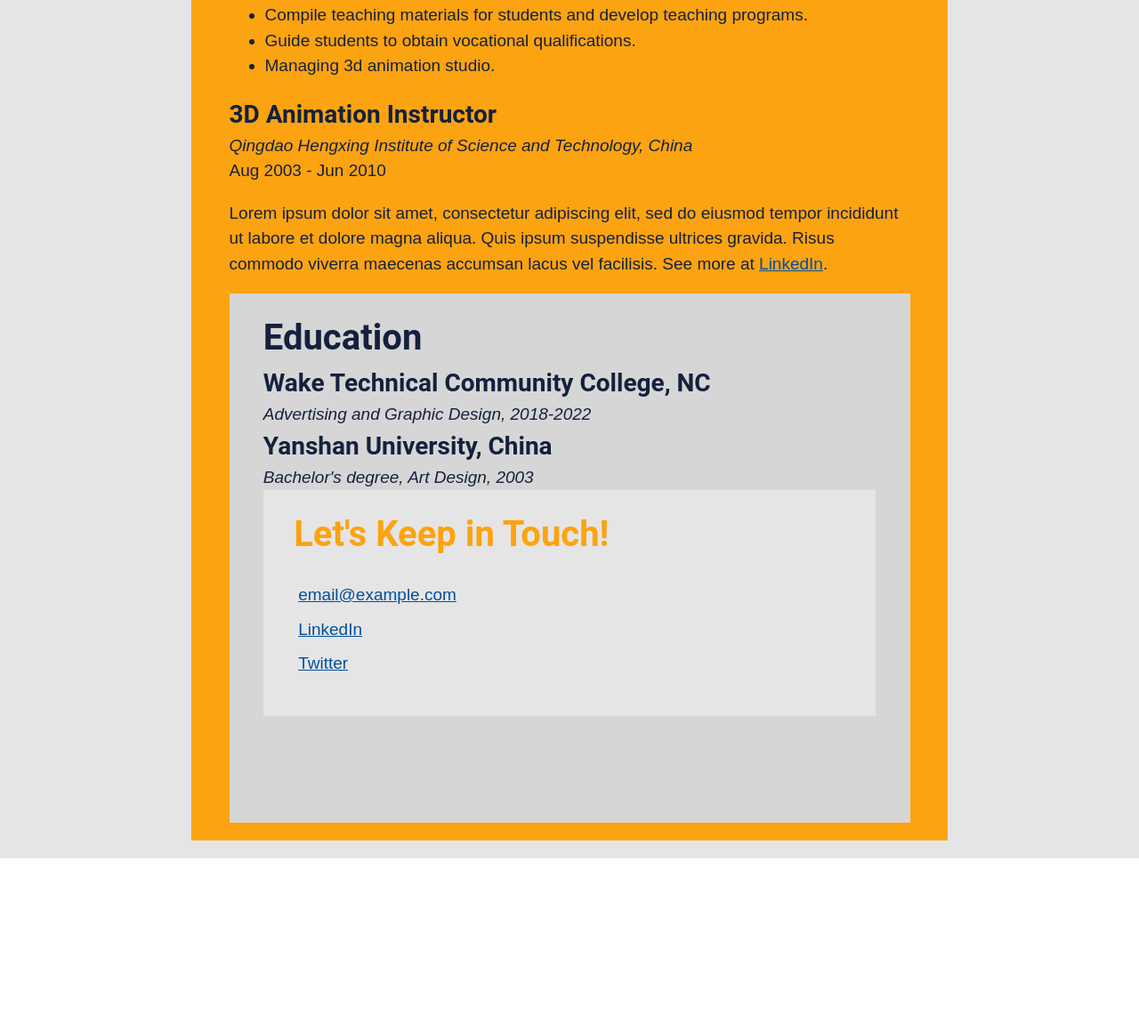
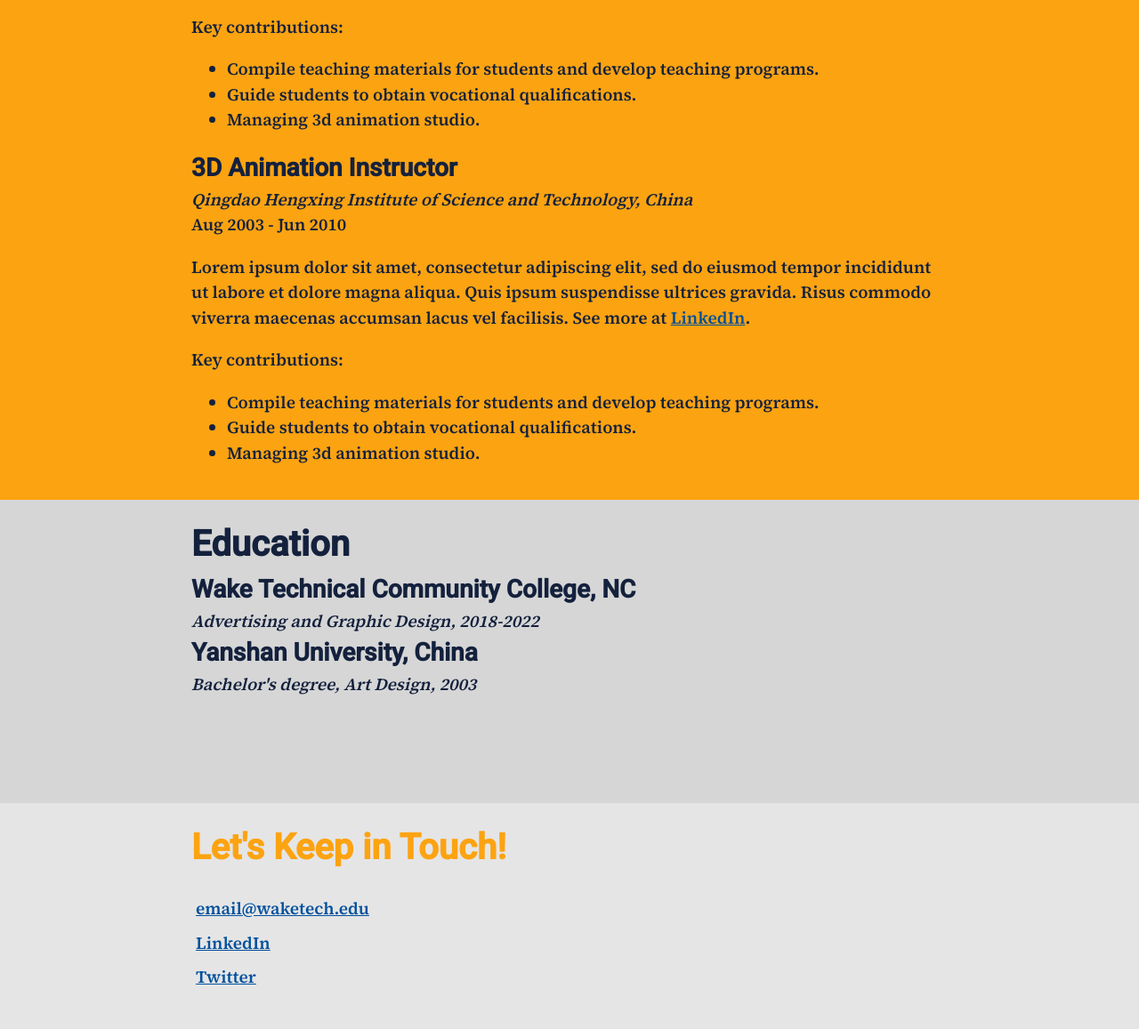
Before and after one commit to 88WH/ResumeAssignment, a plain HTML site: page index.html in a window 1280 px wide. Shown: the part 1271-2428 px from the top of the page at 89% size. Before the commit the page ends 2236 px from the top, so only its background shows below. Drawn offline with Linux system fonts and the light colour scheme; files that its build step writes are made by us from their sources.

Commit message:
Add files via upload

```diff
--- a/index.html
+++ b/index.html
@@ -6,18 +6,22 @@
   <meta name="viewport" content="width=device-width, initial-scale=1.0">
   <title>Wenjing Huang</title>
 <link href="css/styles.css" rel="stylesheet" type="text/css">
+<link href="https://fonts.googleapis.com/css2?family=Roboto:wght@500&display=swap" rel="stylesheet">
+<link href="https://fonts.googleapis.com/css2?family=Source+Serif+4:wght@600&display=swap" rel="stylesheet">
 </head>
 <body>
  <main>
    <!-- ***********************  ABOUT / PROFILE  *********************** -->
 <header>
+ <div class="content-wrap">
   <h1>Wenjing Huang</h1>
-    class="job-name">
   <h2>Graphic Designer and 3D modeler</h2>
   <p>Love travel, love cooking and love art. Like all works about graphic design, 3D modeling. Familiar
      with 3ds max, Maya, Photoshop, Illustrator, InDesign, and other software. Also familiar with kinds
      of office software.</P>
+    </div>
   </header>
+
 <!-- ********************  PROJECTS / PORTFOLIO  ********************* -->
 <section class="portfolios">
   <div class="content-wrap divider">
@@ -40,6 +44,8 @@
         <h3>3D Animation Portfolios</h3>
         <p>This is my portfolio of 3D animations, including game scenes, props and character models.</p>
         <a class="btn" href="https://www.linkedin.com/in/wenjing-huang-98b68b203/" target="_blank">View My 3D Animation Portfolios</a>
+      </section>
+    </div>
   </section>
 
  <!-- ***********************  WORK EXPERIENCE  *********************** -->
@@ -79,6 +85,14 @@
         <p> Lorem ipsum dolor sit amet, consectetur adipiscing elit, sed do eiusmod tempor incididunt ut labore et dolore
           magna aliqua. Quis ipsum suspendisse ultrices gravida. Risus commodo viverra maecenas accumsan lacus vel facilisis.
           See more at  <a href="https://www.linkedin.com/in/wenjing-huang-98b68b203/">LinkedIn</a>.</p>
+        <p>Key contributions:</p>
+        <ul>
+          <li>Compile teaching materials for students and develop teaching programs.</li>
+          <li>Guide students to obtain vocational qualifications.</li>
+          <li>Managing 3d animation studio.</li>
+        </ul>
+      </div>
+    </section>
    </div>
   </section>
 
@@ -96,6 +110,8 @@
         <h3>Yanshan University, China</h3>
         <p>Bachelor's degree, Art Design, 2003</p>
       </section>
+    </div>
+  </section>
 
  <!-- *****************  CONTACT INFO / SOCIAL MEDIA  ***************** -->
  <footer>
@@ -104,7 +120,7 @@
 
     <!-- Social media and contact links. Add or remove any networks. -->
     <ul class="contact-list">
-      <li><a href="mailto:email@example.com">email@example.com</a></li>
+      <li><a href="mailto:email@waketech.edu">email@waketech.edu</a></li>
       <li><a href="https://www.linkedin.com/in/wenjing-huang-98b68b203/" target="_blank">LinkedIn</a></li>
       <li><a href="http://twitter.com/wenjingh" target="_blank">Twitter</a></li>
     </ul>
```
Lines whose indentation alone changed are shown as unchanged.
